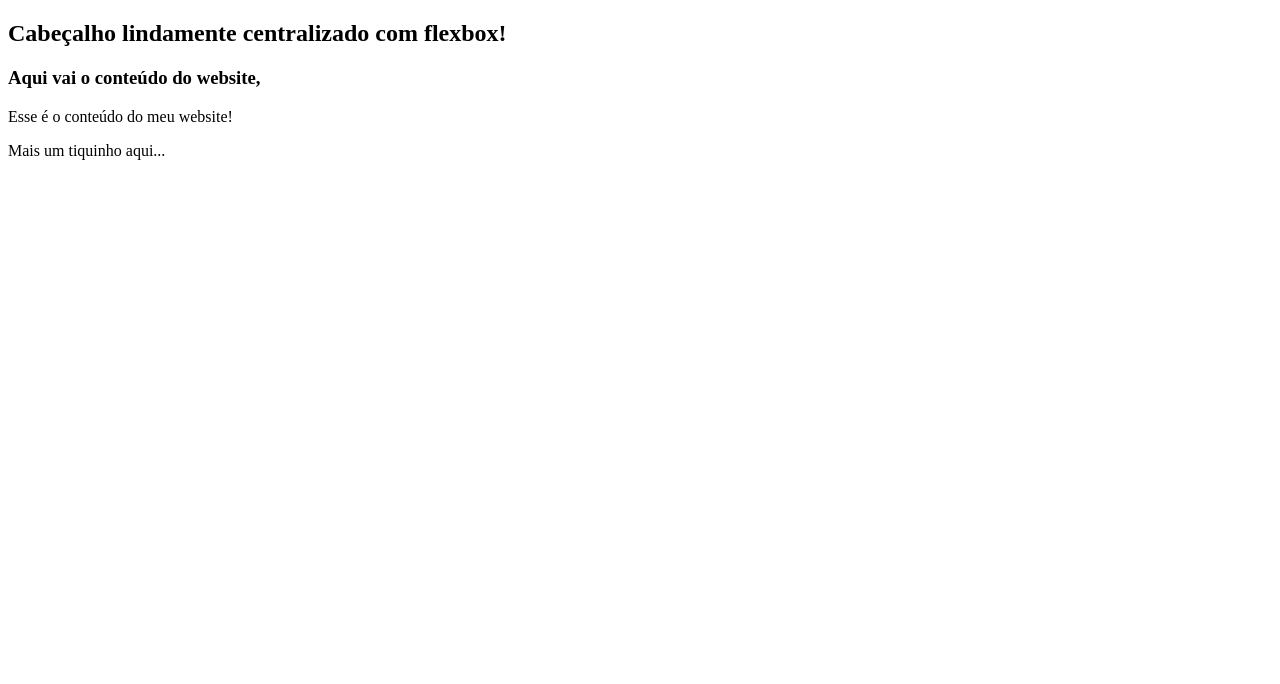
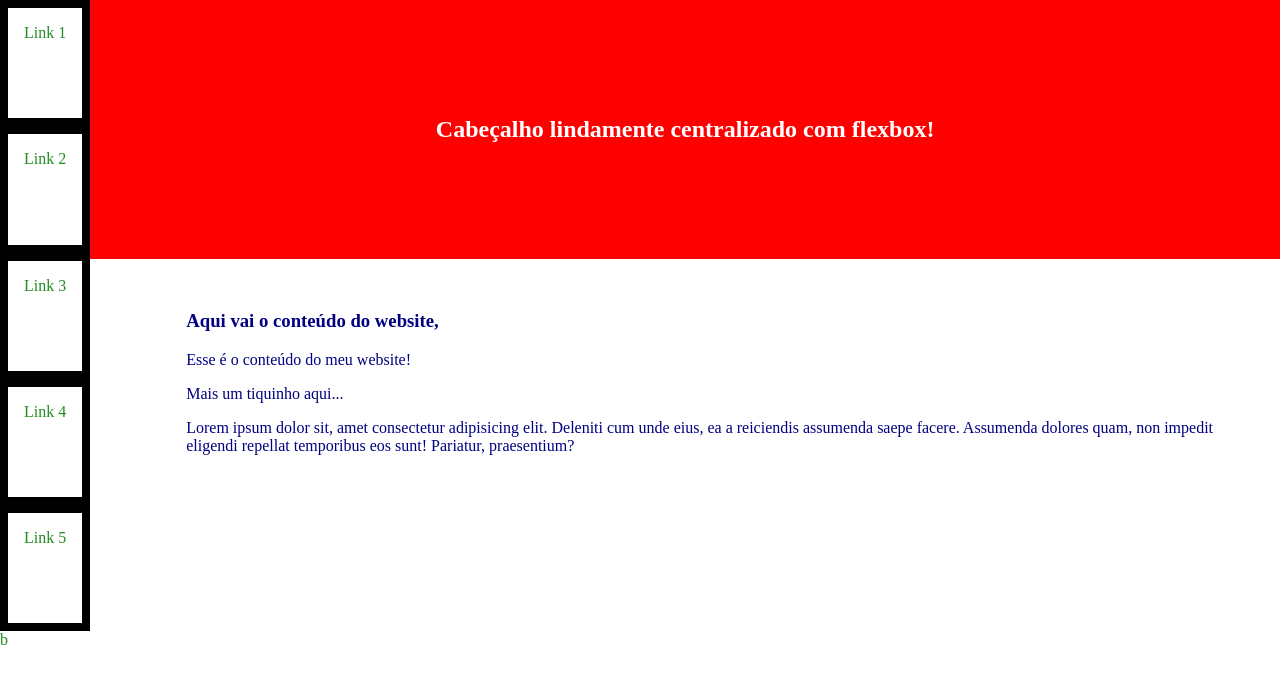
Before and after one commit to mafeeoliveiraa/LIMA, a plain HTML site: page flexgrid/index.html in a window 1280 px wide. Drawn offline with Linux system fonts and the light colour scheme.

Commit message:
Add files via upload

```diff
--- a/flexgrid/index.html
+++ b/flexgrid/index.html
@@ -5,17 +5,19 @@
     <meta name="viewport" content="width=device-width, initial-scale=1.0">
     <title>FlexGrid</title>
 </head>
+<link rel="stylesheet" href="estilo.css">
+<link rel="stylesheet" href="responsividade.css">
 <body>
- <div class="container">
+
     <div class="header">
         <h2>Cabeçalho lindamente centralizado com flexbox!</h2>
     </div>
-    <div class="sidebar">
-     <div class="item" ></div>
-        <div class="item"></div>
-        <div class="item"></div>
-        <div class="item"></div>
-        <div class="item"></div>
+      b<div class="sidebar">
+        <div class="item">Link 1</div>
+        <div class="item">Link 2</div>
+        <div class="item">Link 3</div>
+        <div class="item">Link 4</div>
+        <div class="item">Link 5</div>
     </div>
 
 
@@ -23,9 +25,9 @@
     <h3>Aqui vai o conteúdo do website,</h3>
     <p>Esse é o conteúdo do meu website!</p>
     <p>Mais um tiquinho aqui...</p>
+    <p>Lorem ipsum dolor sit, amet consectetur adipisicing elit. Deleniti cum unde eius, ea a reiciendis assumenda saepe facere. Assumenda dolores quam, non impedit eligendi repellat temporibus eos sunt! Pariatur, praesentium?</p>
     <!-- Redimensione a janela para mostrar rescursos responsivos do CSS Grid e do CSS Flexbox! -->
 </div>
 
-</div>
 </body>
 </html>
```
